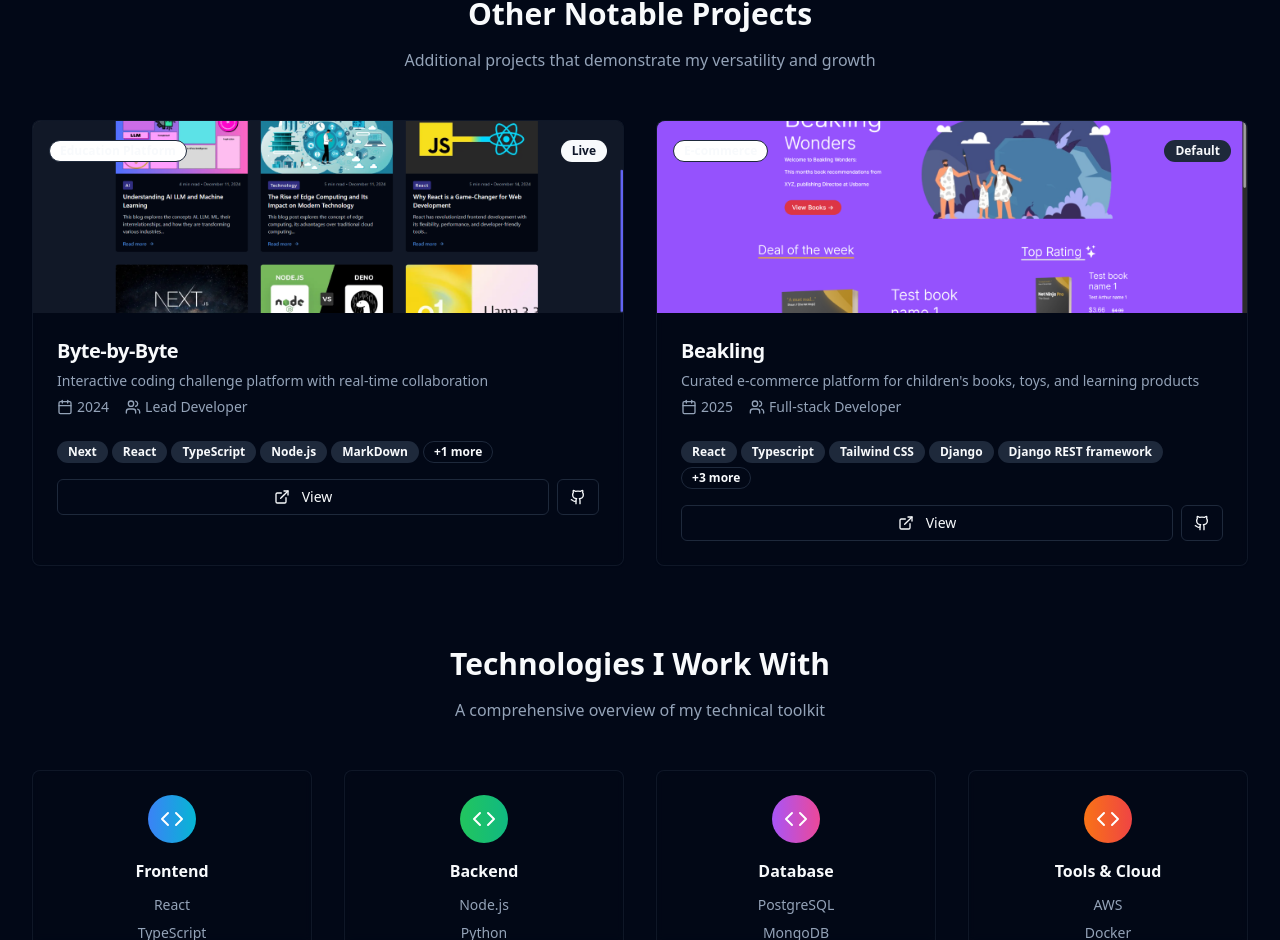
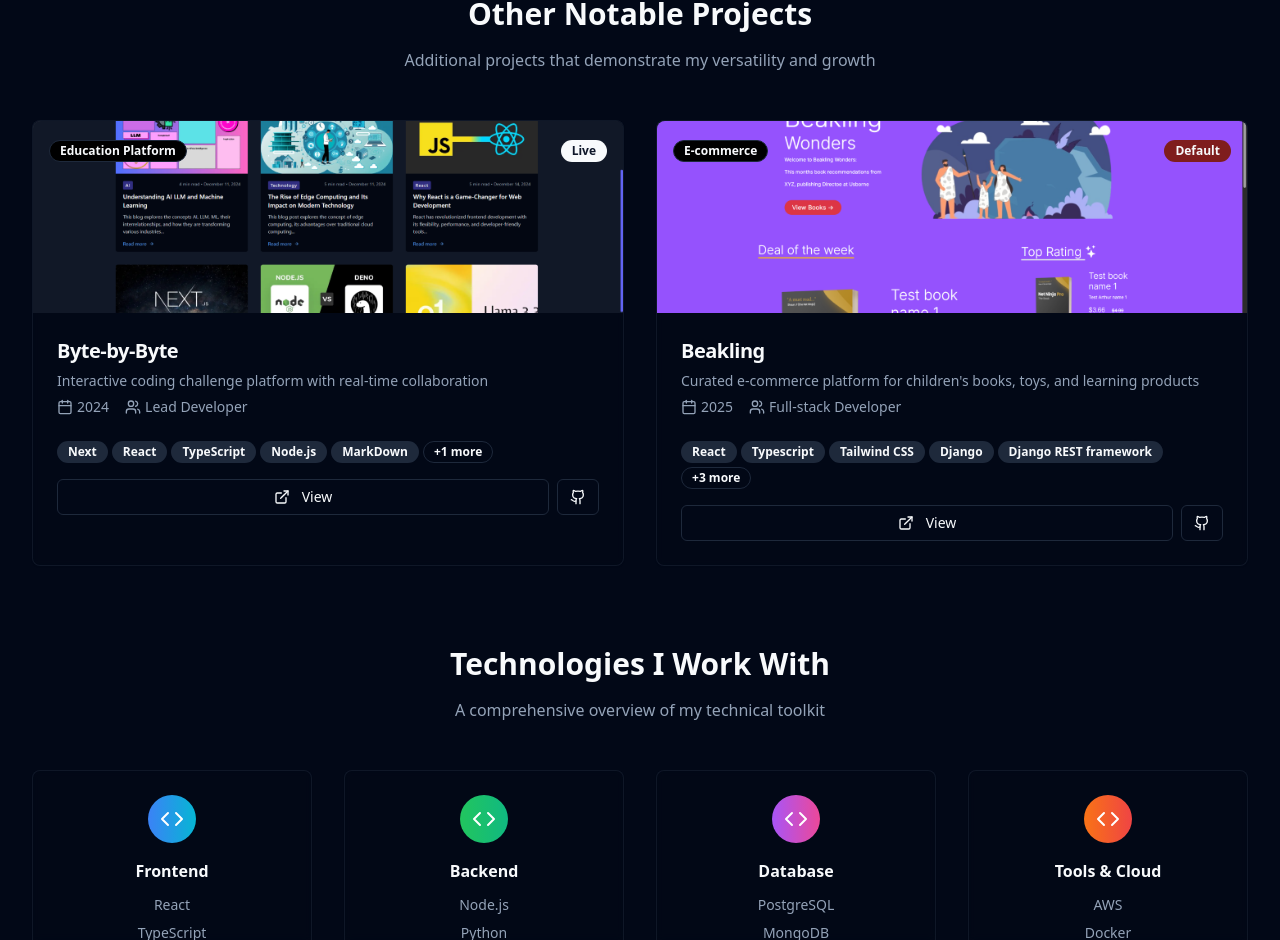
Before and after one commit to tamjidzihan/portfolio, a React (Vite) app: page /projects in a window 1280 px wide. Shown: the part 1819-2759 px from the top of the page. Built offline with nearby package versions, Linux system fonts and the light colour scheme.

Commit message:
feat: add toolkit data structure and integrate into Projects component

```diff
--- a/src/data/index.ts
+++ b/src/data/index.ts
@@ -339,6 +339,29 @@ export const projects = [
 
 ];
 
+export const toolkit = [
+    {
+        category: "Frontend",
+        technologies: ["React", "TypeScript", "Next.js", "Tailwind CSS", "Framer Motion"],
+        color: "from-blue-500 to-cyan-500"
+    },
+    {
+        category: "Backend",
+        technologies: ["Node.js", "Python", "Django", "FastAPI", "Express.js"],
+        color: "from-green-500 to-emerald-500"
+    },
+    {
+        category: "Database",
+        technologies: ["PostgreSQL", "MongoDB", "Redis", "SQLite", "Prisma"],
+        color: "from-purple-500 to-pink-500"
+    },
+    {
+        category: "Tools & Cloud",
+        technologies: ["AWS", "Docker", "Git", "VS Code", "Postman"],
+        color: "from-orange-500 to-red-500"
+    }
+]
+
 
 export const resumeData = {
     personalInfo: {
--- a/src/pages/Projects.tsx
+++ b/src/pages/Projects.tsx
@@ -4,7 +4,7 @@ import { Card, CardContent, CardDescription, CardHeader, CardTitle } from '@/com
 import { Badge } from '@/components/ui/badge';
 import { Button } from '@/components/ui/button';
 import { Tabs, TabsContent, TabsList, TabsTrigger } from '@/components/ui/tabs';
-import { projects, projectStats } from '@/data';
+import { projects, projectStats, toolkit } from '@/data';
 
 const Projects = () => {
   const containerVariants = {
@@ -273,13 +273,13 @@ const Projects = () => {
                           />
                         </div>
                         <div className="absolute top-4 right-4">
-                          <Badge variant={project.status === 'Live' ? 'default' : 'secondary'}>
+                          <Badge variant={project.status === 'Live' ? 'default' : 'destructive'}>
                             {project.status}
                           </Badge>
                         </div>
                       </div>
                       <div className="absolute top-4 left-4">
-                        <Badge className=' bg-white' variant="outline">{project.category}</Badge>
+                        <Badge className=' bg-white dark:bg-black' variant="outline">{project.category}</Badge>
                       </div>
                     </div>
 
@@ -342,28 +342,7 @@ const Projects = () => {
             </div>
 
             <div className="grid grid-cols-1 md:grid-cols-4 gap-8">
-              {[
-                {
-                  category: "Frontend",
-                  technologies: ["React", "TypeScript", "Next.js", "Tailwind CSS", "Framer Motion"],
-                  color: "from-blue-500 to-cyan-500"
-                },
-                {
-                  category: "Backend",
-                  technologies: ["Node.js", "Python", "Django", "FastAPI", "Express.js"],
-                  color: "from-green-500 to-emerald-500"
-                },
-                {
-                  category: "Database",
-                  technologies: ["PostgreSQL", "MongoDB", "Redis", "SQLite", "Prisma"],
-                  color: "from-purple-500 to-pink-500"
-                },
-                {
-                  category: "Tools & Cloud",
-                  technologies: ["AWS", "Docker", "Git", "VS Code", "Postman"],
-                  color: "from-orange-500 to-red-500"
-                }
-              ].map((tech, index) => (
+              {toolkit.map((tech, index) => (
                 <motion.div
                   key={tech.category}
                   initial={{ opacity: 0, y: 20 }}
```
